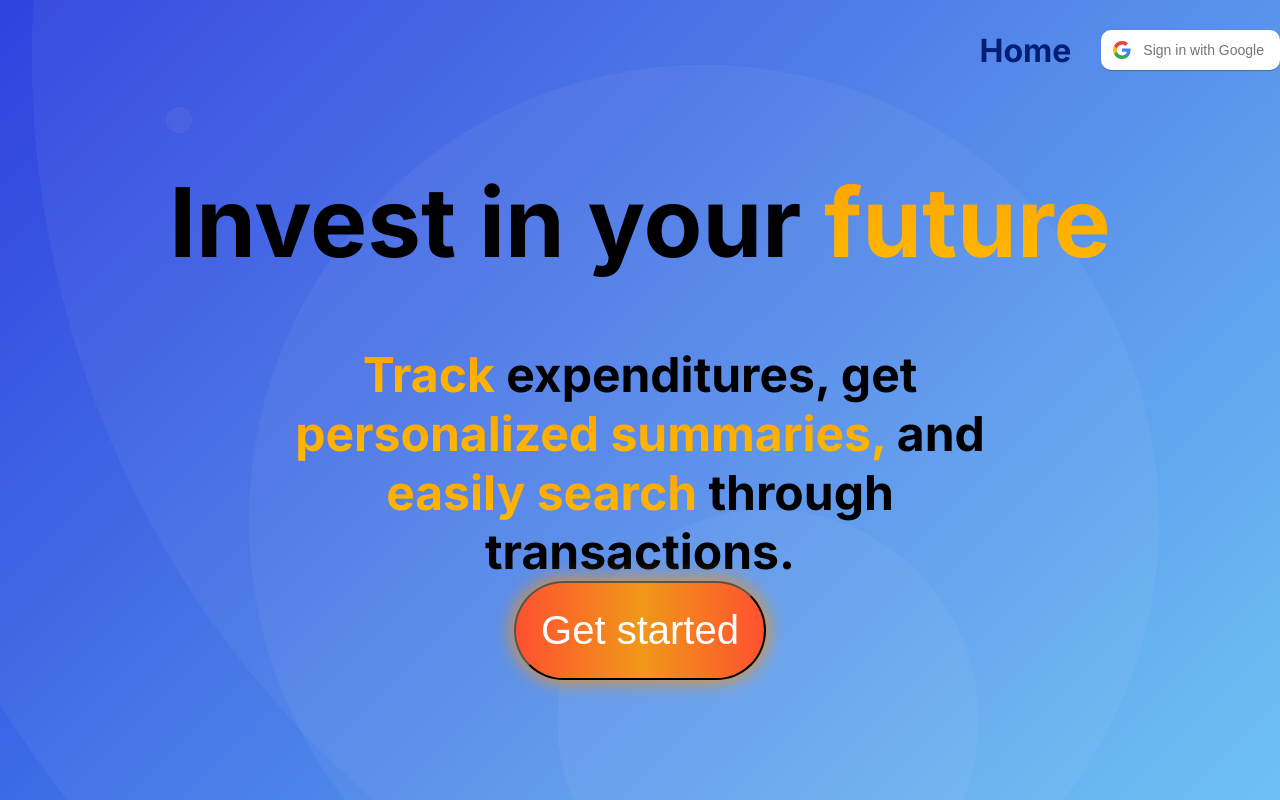
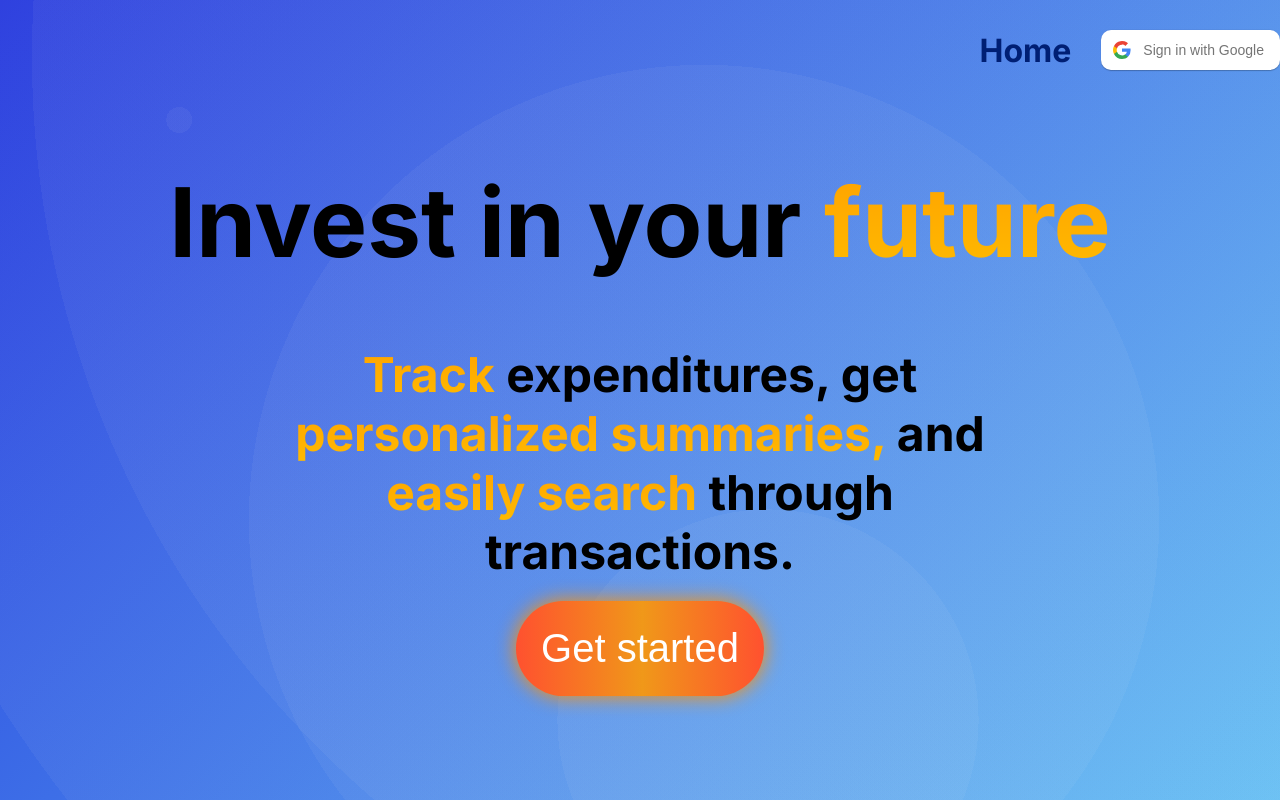
Before and after one commit to GoogolGenius/fintrack, a plain HTML site: page index.html in a window 1280 px wide. Drawn offline with Linux system fonts and the light colour scheme; no server answers.

Commit message:
Fix button outline

```diff
--- a/styles/index.css
+++ b/styles/index.css
@@ -74,6 +74,7 @@ h1 {
     font-size: 6em;
     text-align: center;
 }
+
 h2 {
     font-size: 3em;
     text-align: center;
@@ -96,10 +97,13 @@ h2 {
     font-size: 2.5em;
     margin-left: auto;
     margin-right: auto;
+    margin-top: 20px;
     padding: 25px;
     text-decoration: none;
     width: fit-content;
+    border: none;
 }
+
 .getStarted:hover {
     cursor: pointer;
 }
```
